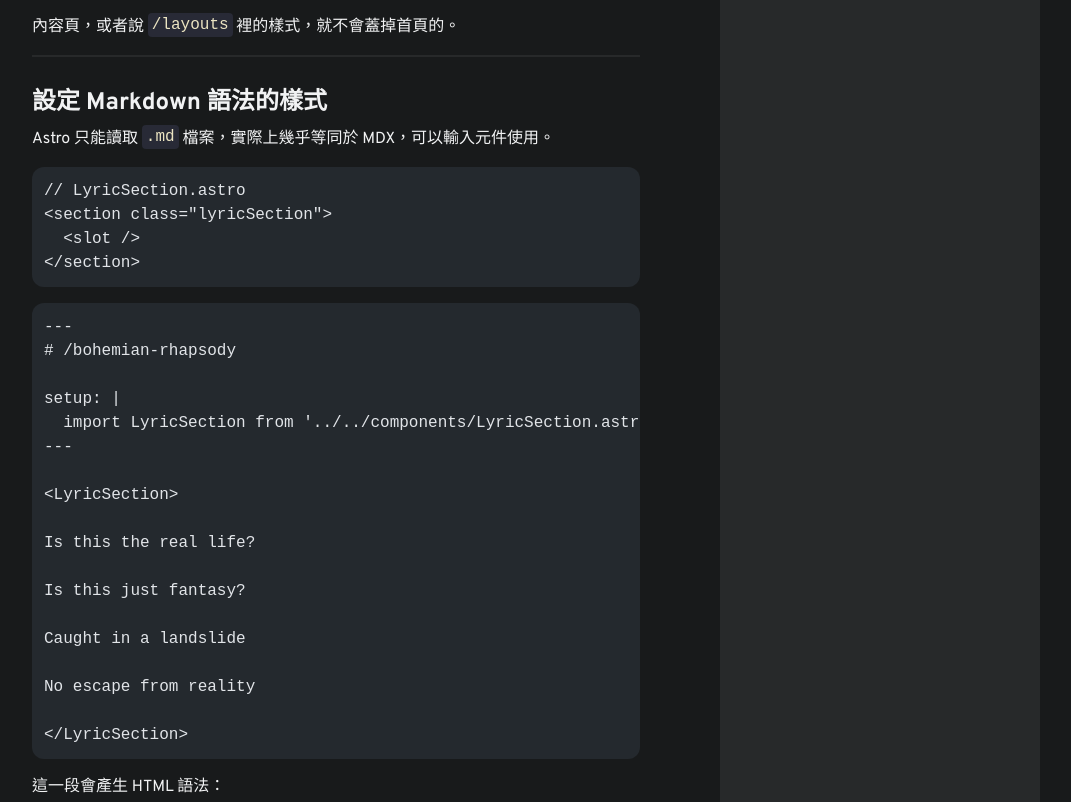
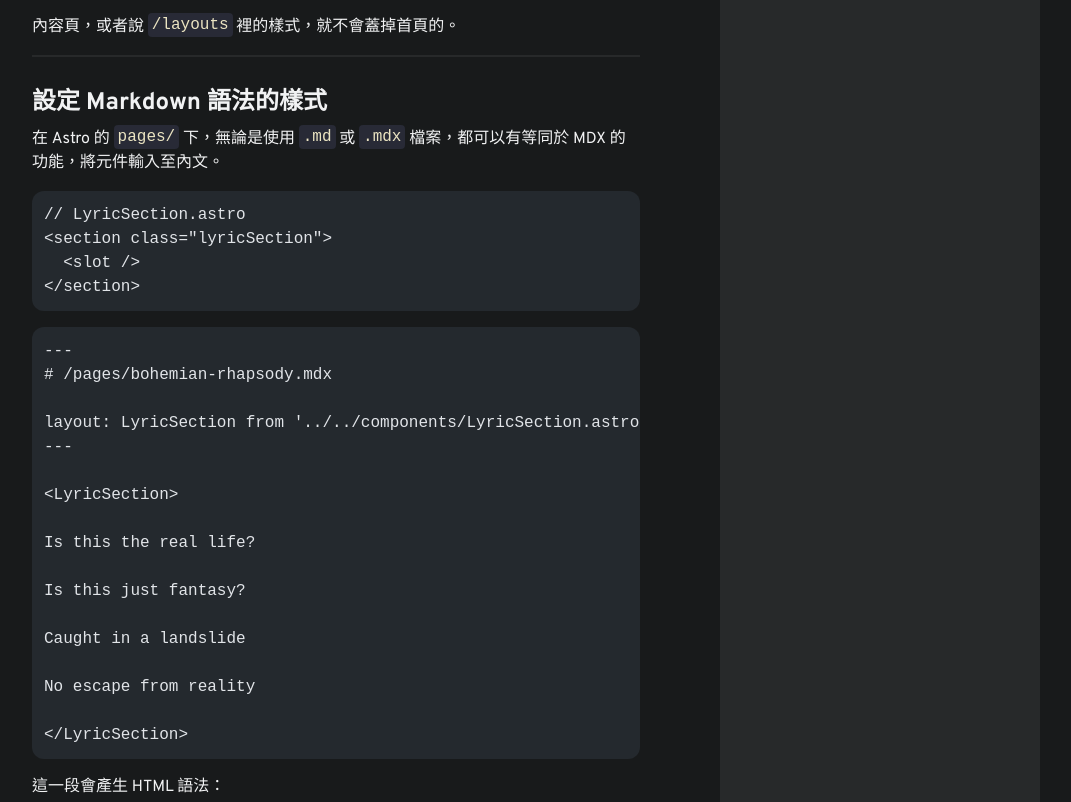
Before and after one commit to ymcheung/build-ui, an Astro site: page /moment-with-astro in a window 1280 px wide. Shown: the part 3746-4548 px from the top of the page, without its empty margins (112-1183 px from the left). Built offline with nearby package versions, Linux system fonts and the light colour scheme; Astro itself is replaced by a stand-in of ours; code samples lack their colours.

Commit message:
Update Astro

````diff
--- a/src/pages/moment-with-astro.mdx
+++ b/src/pages/moment-with-astro.mdx
@@ -132,7 +132,7 @@ import '~/styles/global.css';
 
 ## 設定 Markdown 語法的樣式
 
-Astro 只能讀取 `.md` 檔案，實際上幾乎等同於 MDX，可以輸入元件使用。
+在 Astro 的 `pages/` 下，無論是使用 `.md` 或 `.mdx` 檔案，都可以有等同於 MDX 的功能，將元件輸入至內文。
 
 ```jsx
 // LyricSection.astro
@@ -143,10 +143,9 @@ Astro 只能讀取 `.md` 檔案，實際上幾乎等同於 MDX，可以輸入元
 
 ```markdown
 ---
-# /bohemian-rhapsody
+# /pages/bohemian-rhapsody.mdx
 
-setup: |
-  import LyricSection from '../../components/LyricSection.astro';
+layout: LyricSection from '../../components/LyricSection.astro';
 ---
 
 <LyricSection>
@@ -246,7 +245,7 @@ const schema = JSON.stringify({
 
 在上一段內容，程式碼區塊裡有提到 Astro 的[環境變數](https://docs.astro.build/en/guides/environment-variables)。
 
-上傳到正式環境才發現：Markdown 區塊裡應該要直接顯示環境變數的地方，卻當成一般環境變數顯示，在使用 [SSR](https://docs.astro.build/en/guides/server-side-rendering/#enabling-ssr-in-your-project) 的情況下，甚至會無法 Build 成功。
+上傳到正式環境才發現：Markdown 區塊裡應該要直接顯示環境變數原始碼的地方，卻直接顯示，或是令人不解的訊息，在使用 [SSR](https://docs.astro.build/en/guides/server-side-rendering/#enabling-ssr-in-your-project) 的情況下，甚至會無法 Build 成功。
 
 Astro 目前已經把[回報的 Issue](https://github.com/withastro/astro/issues/4801) 標示為重要。
 
````
